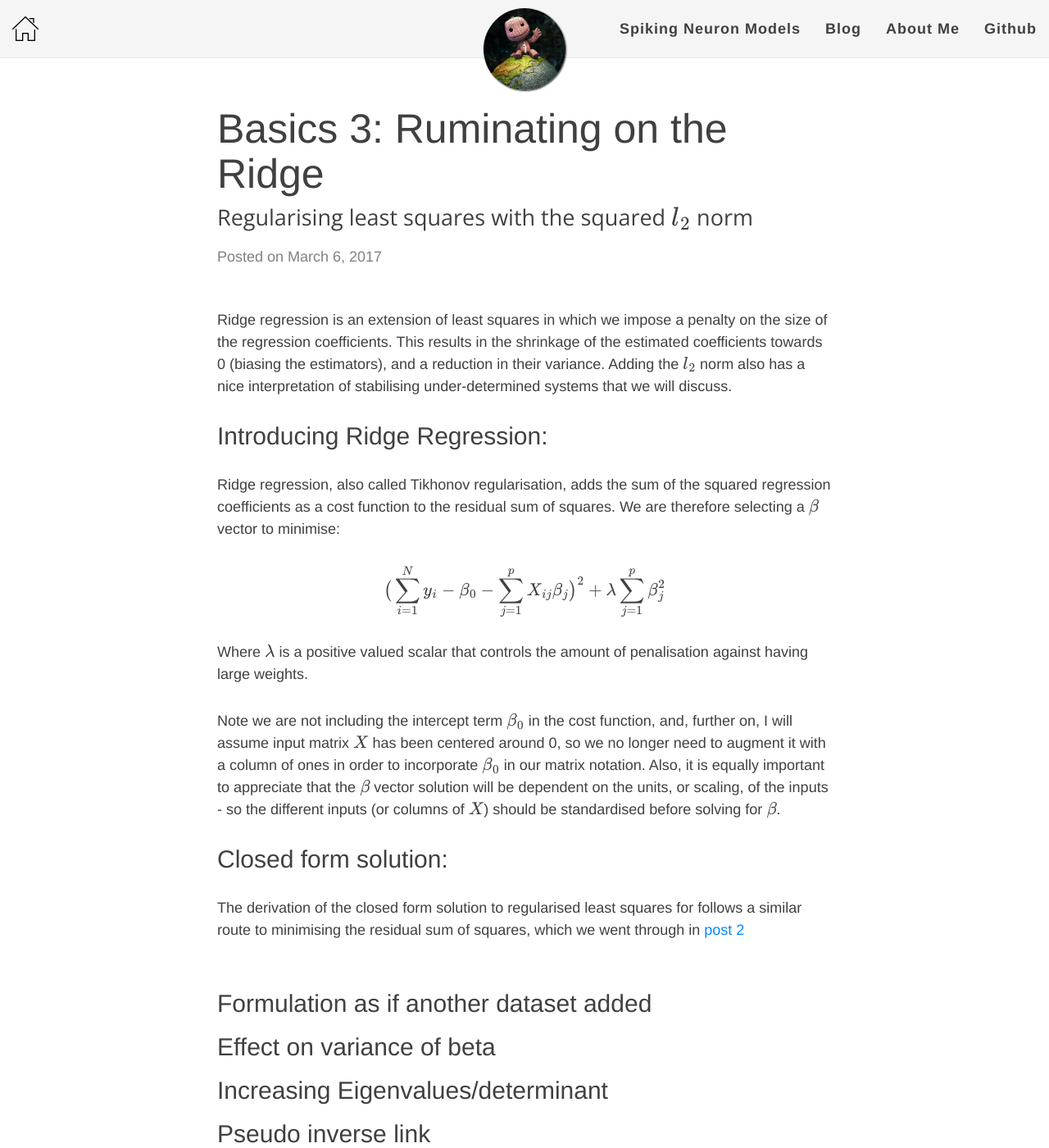
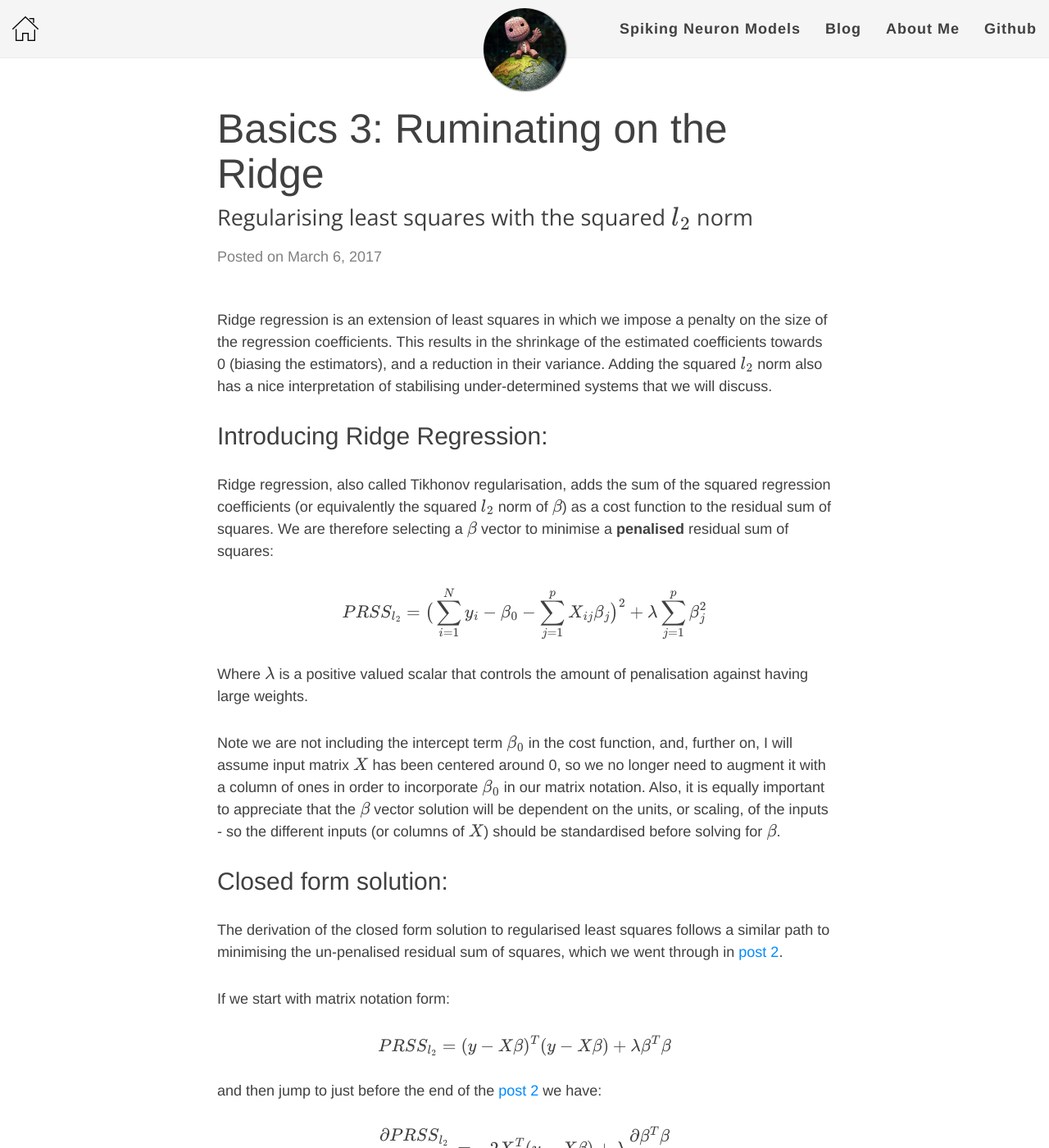
Before and after one commit to jcornford/jcornford.github.io, a Jekyll site: the page built from _posts/2017-03-06-ruminating on the ridge.md, in a window 1280 px wide and 1400 px high. Shown: the whole window at 82% size. Built offline with Jekyll 4.4.1, drawn with Linux system fonts in a browser that asks for light colours; nearby versions of some CDN libraries; formulas are drawn with MathJax 3; comment, search, counter and statistics services are not loaded; some of the changed text lies outside the part shown.

Commit message:
added closed form

```diff
--- a/_posts/2017-03-06-ruminating on the ridge.md
+++ b/_posts/2017-03-06-ruminating on the ridge.md
@@ -5,13 +5,14 @@
 ---
 
 Ridge regression is an extension of least squares in which we impose a penalty on the size of the regression coefficients.
-This results in the shrinkage of the estimated coefficients towards 0 (biasing the estimators), and a reduction in their variance. Adding the $l_2$ norm
+This results in the shrinkage of the estimated coefficients towards 0 (biasing the estimators), and a reduction in their variance. Adding the squared $l_2$ norm
 also has a nice interpretation of stabilising under-determined systems that we will discuss.
 
 ## Introducing Ridge Regression:
-Ridge regression, also called Tikhonov regularisation, adds the sum of the squared regression coefficients as a cost function to the residual sum of squares. We are therefore selecting a $\beta$ vector to minimise:
+Ridge regression, also called Tikhonov regularisation, adds the sum of the squared regression coefficients (or equivalently the squared $l_2$ norm of $\beta$) as a cost function to the residual sum of squares.
+ We are therefore selecting a $\beta$ vector to minimise a **penalised** residual sum of squares:
 
-$$  \big( \sum_{i=1}^N y_i - \beta_0 - \sum_{j=1}^pX_{ij} \beta_j \big)^2 + \lambda \sum_{j=1}^p \beta_j^2$$
+$$ PRSS_{l_2} =  \big( \sum_{i=1}^N y_i - \beta_0 - \sum_{j=1}^pX_{ij} \beta_j \big)^2 + \lambda \sum_{j=1}^p \beta_j^2$$
 
 Where $\lambda$ is a positive valued scalar that controls the amount of penalisation against having large weights.
 
@@ -20,10 +21,34 @@
  that the $\beta$ vector solution will be dependent on the units, or scaling, of the inputs - so the different inputs (or columns of $X$) should be standardised  before solving for $\beta$.
 
 ## Closed form solution:
-The derivation of the closed form solution to regularised least squares for follows a similar route to minimising the residual sum of squares, which we went through
-in [post 2](../2017-02-07-least-squares-for-dummies)
+The derivation of the closed form solution to regularised least squares follows a similar path to minimising the un-penalised residual sum of squares, which we went through
+in [post 2](../2017-02-07-least-squares-for-dummies).
 
-$$ $$
+If we start with matrix notation form:
+
+$$ PRSS_{l_2} = (y- X\beta)^T(y-X\beta) + \lambda \beta^T\beta $$
+
+and then jump to just before the end of the [post 2](..\2017-02-08-least-squares-for-dummies) we have:
+
+$$\frac{\partial PRSS_{l_2}}{\partial \beta} = -2X^T(y - X\beta) + \lambda \frac{\partial\beta^T\beta}{\partial \beta} $$
+
+*go through getting this via summation notation...! (an easy one)*
+
+$$\frac{\partial PRSS_{l_2}}{\partial \beta} = -2X^T(y - X\beta) + 2 \lambda \beta $$
+
+We now solve for where the derivative is equal to zero, to get the base of our bowl.
+
+$$ 0 = -2X^T(y - X\beta) + 2 \lambda \beta $$
+
+$$ 0 = -2X^Ty + 2X^TX\beta + 2\lambda \beta $$
+
+$$ X^Ty = X^TX\beta + \lambda \beta $$
+
+$$ X^Ty = (X^TX + \lambda I )\beta $$
+
+$$ (X^TX + \lambda I )^{-1}X^Ty = \beta $$
+
+
 
 ## Formulation as if another dataset added
 
```
